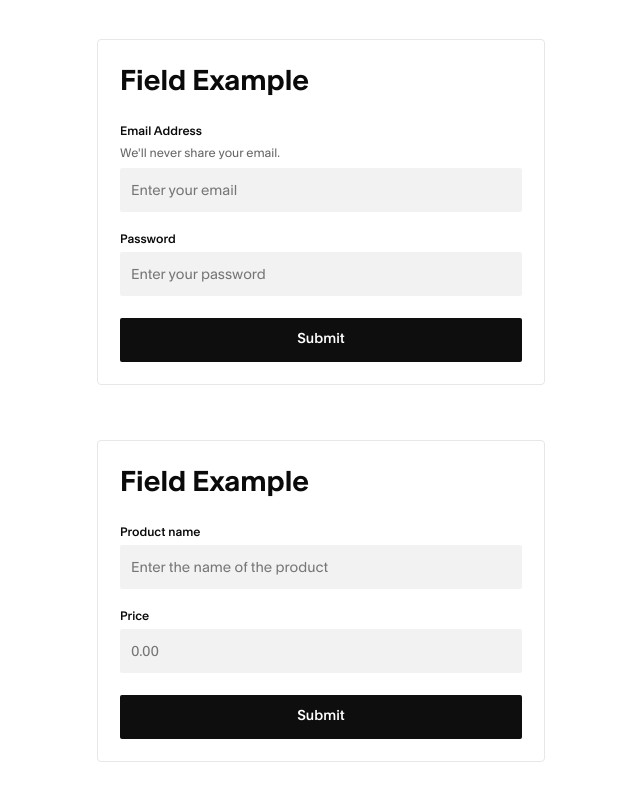
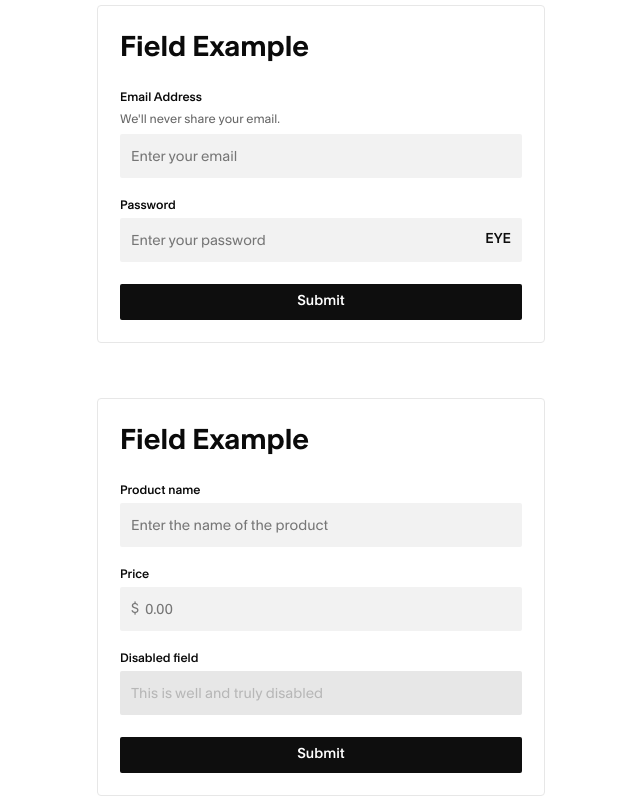
Before and after one commit to chrischenld/rosetta-reno, a Next.js app: page / in a window 1280 px wide. Shown: the whole page, without its empty margins (319-959 px from the left). Built offline with nearby package versions, Linux system fonts and the light colour scheme.

Commit message:
Adds Text Input subcomponents to reflect most recent updates and Button variants

```diff
--- a/app/page.tsx
+++ b/app/page.tsx
@@ -53,17 +53,28 @@ export default function Home() {
 					<Field name="email" error={emailError} required>
 						<Label>Email Address</Label>
 						<Description>We&apos;ll never share your email.</Description>
-						<TextInput
+						<TextInput>
+							<TextInput.Control
 								placeholder="Enter your email"
+								type="email"
 								value={email}
 								onChange={handleEmailChange}
 								onBlur={() => validateEmail(email)}
 							/>
+						</TextInput>
 						<ErrorMessage />
 					</Field>
 					<Field name="password" required>
 						<Label>Password</Label>
-						<TextInput placeholder="Enter your password" />
+						<TextInput>
+							<TextInput.Control
+								placeholder="Enter your password"
+								type="password"
+							/>
+							<TextInput.Slot>
+								<Button label="EYE" variant="text" size="small" />
+							</TextInput.Slot>
+						</TextInput>
 					</Field>
 
 					<Button label="Submit" />
@@ -75,17 +86,31 @@ export default function Home() {
 				<form onSubmit={handleSubmit} className="flex flex-col gap-[22px]">
 					<Field name="product">
 						<Label>Product name</Label>
-						<TextInput
+						<TextInput>
+							<TextInput.Control
 								placeholder="Enter the name of the product"
 								value={email}
 								onChange={handleEmailChange}
 								onBlur={() => validateEmail(email)}
 							/>
+						</TextInput>
 						<ErrorMessage />
 					</Field>
 					<Field name="price">
 						<Label>Price</Label>
-						<TextInput placeholder="0.00" />
+						<TextInput>
+							<TextInput.Slot>$</TextInput.Slot>
+							<TextInput.Control placeholder="0.00" type="number" />
+						</TextInput>
+					</Field>
+					<Field name="disabled">
+						<Label>Disabled field</Label>
+						<TextInput>
+							<TextInput.Control
+								disabled
+								placeholder="This is well and truly disabled"
+							/>
+						</TextInput>
 					</Field>
 
 					<Button label="Submit" />
--- a/components/Button.tsx
+++ b/components/Button.tsx
@@ -1,12 +1,29 @@
+import { cn } from "@/lib/utils";
+
 interface ButtonProps {
 	label: string;
+	variant?: "primary" | "text";
+	size?: "small" | "medium" | "large";
 }
 
-export function Button({ label }: ButtonProps) {
+export function Button({
+	label,
+	variant = "primary",
+	size = "medium",
+}: ButtonProps) {
 	return (
 		<button
 			type="submit"
-			className="w-full font-Clarkson font-medium text-[14px] rounded-[2px] bg-[var(--rosetta-gray-100)] px-[11px] py-[6px] h-[44px] text-[var(--rosetta-gray-base)] hover:bg-[var(--rosetta-gray-200)] focus-visible:ring-2 focus-visible:ring-offset-2 focus-visible:ring-[var(--rosetta-gray-100)]"
+			className={cn(
+				"w-full font-Clarkson font-medium text-[14px] rounded-[2px] hover:cursor-pointer",
+				variant === "primary" &&
+					"px-[11px] py-[6px] bg-[var(--rosetta-gray-100)] hover:bg-[var(--rosetta-gray-200)] text-[var(--rosetta-gray-base)] focus-visible:ring-2 focus-visible:ring-offset-2 focus-visible:ring-[var(--rosetta-gray-100)]",
+				variant === "text" &&
+					"text-[var(--rosetta-gray-100)] bg-transparent focus-visible:outline-none focus-visible:ring-2 focus-visible:ring-offset-2 focus-visible:ring-[var(--rosetta-gray-100)]",
+				size === "small" && "h-auto",
+				size === "medium" && "h-[36px]",
+				size === "large" && "h-[44px]"
+			)}
 		>
 			{label}
 		</button>
--- a/components/TextInput.tsx
+++ b/components/TextInput.tsx
@@ -1,20 +1,75 @@
 "use client";
 
-import type React from "react";
-
-import { forwardRef } from "react";
+import React from "react";
+import {
+	forwardRef,
+	createContext,
+	useState,
+	useEffect,
+	useContext,
+} from "react";
 import { useFieldContext } from "./field-context";
 import { cn } from "@/lib/utils";
 
-export interface TextInputProps
+interface TextInputContextValue {
+	id?: string;
+	name?: string;
+	disabled?: boolean;
+	required?: boolean;
+	error?: string;
+	focusedElement?: "control" | "slot" | null;
+	handleFocus?: (element: "control" | "slot") => void;
+	handleBlur?: () => void;
+}
+
+export const TextInputContext = createContext<
+	TextInputContextValue | undefined
+>(undefined);
+
+export interface TextInputProps {
+	/** Child components */
+	children: React.ReactNode;
+	/** Additional CSS classes */
+	className?: string;
+}
+
+export interface TextInputControlProps
 	extends React.InputHTMLAttributes<HTMLInputElement> {
 	/** Additional CSS classes */
 	className?: string;
 }
 
-export const TextInput = forwardRef<HTMLInputElement, TextInputProps>(
-	({ className, type = "text", ...props }, ref) => {
-		const { id, name, disabled, required, error } = useFieldContext();
+export interface TextInputSlotProps {
+	/** Child components */
+	children: React.ReactNode;
+	/** Additional CSS classes */
+	className?: string;
+}
+
+const useFocusState = () => {
+	const [focusedElement, setFocusedElement] = useState<
+		"control" | "slot" | null
+	>(null);
+
+	const handleFocus = (element: "control" | "slot") => {
+		setFocusedElement(element);
+	};
+
+	const handleBlur = () => {
+		setFocusedElement(null);
+	};
+
+	return {
+		focusedElement,
+		handleFocus,
+		handleBlur,
+	};
+};
+
+const TextInputControl = forwardRef<HTMLInputElement, TextInputControlProps>(
+	({ className, type = "text", disabled, ...props }, ref) => {
+		const { id, name, required, error } = useFieldContext();
+		const context = useContext(TextInputContext);
 
 		return (
 			<input
@@ -25,10 +80,11 @@ export const TextInput = forwardRef<HTMLInputElement, TextInputProps>(
 				disabled={disabled}
 				required={required}
 				aria-invalid={!!error}
+				onFocus={() => context?.handleFocus?.("control")}
+				onBlur={() => context?.handleBlur?.()}
 				className={cn(
-					"flex h-[44px] w-full rounded-[2px] bg-[var(--rosetta-gray-900)] px-[11px] py-[6px] text-sm ring-offset-0 placeholder:text-[var(--rosetta-gray-400)] focus-visible:outline-none focus-visible:ring-2 focus-visible:ring-[var(--rosetta-gray-100)] disabled:cursor-not-allowed disabled:bg-[var(--rosetta-gray-800)]",
-					error &&
-						"border border-[var(--rosetta-red-400)] focus-visible:ring-[var(--rosetta-red-400)]",
+					"h-[44px] w-full bg-transparent text-sm ring-offset-0 placeholder:text-[var(--rosetta-gray-400)] focus-visible:outline-none disabled:cursor-not-allowed",
+					disabled && "placeholder:text-[var(--rosetta-gray-600)]",
 					className
 				)}
 				{...props}
@@ -37,4 +93,101 @@ export const TextInput = forwardRef<HTMLInputElement, TextInputProps>(
 	}
 );
 
+TextInputControl.displayName = "TextInput.Control";
+
+const TextInputSlot = ({ children, className }: TextInputSlotProps) => {
+	const context = useContext(TextInputContext);
+
+	// Clone children to add focus handlers
+	const childrenWithFocus = React.Children.map(children, (child) => {
+		if (React.isValidElement(child)) {
+			return React.cloneElement(
+				child as React.ReactElement<{
+					onFocus?: () => void;
+					onBlur?: () => void;
+				}>,
+				{
+					onFocus: () => context?.handleFocus?.("slot"),
+					onBlur: () => context?.handleBlur?.(),
+				}
+			);
+		}
+		return child;
+	});
+
+	return (
+		<div
+			className={cn(
+				"flex items-center text-[var(--rosetta-gray-400)] text-[14px]",
+				className
+			)}
+		>
+			{childrenWithFocus}
+		</div>
+	);
+};
+
+TextInputSlot.displayName = "TextInput.Slot";
+
+export const TextInput = ({ children, className }: TextInputProps) => {
+	const fieldContext = useFieldContext();
+	const { focusedElement, handleFocus, handleBlur } = useFocusState();
+	const [contextValue, setContextValue] = useState(fieldContext);
+
+	// Update context when field context changes, but preserve disabled state
+	useEffect(() => {
+		setContextValue((prev) => ({
+			...fieldContext,
+			disabled: prev.disabled,
+		}));
+	}, [fieldContext]);
+
+	// Find the Control component and get its disabled state
+	const controlDisabled = React.Children.toArray(children).find(
+		(child): child is React.ReactElement<TextInputControlProps> =>
+			React.isValidElement(child) && child.type === TextInputControl
+	)?.props?.disabled;
+
+	// Update context when Control's disabled state changes
+	useEffect(() => {
+		if (controlDisabled !== undefined) {
+			setContextValue((prev) => ({ ...prev, disabled: controlDisabled }));
+		}
+	}, [controlDisabled]);
+
+	return (
+		<TextInputContext.Provider
+			value={{
+				...contextValue,
+				focusedElement,
+				handleFocus,
+				handleBlur,
+			}}
+		>
+			<div
+				className={cn(
+					"flex gap-[6px] h-[44px] w-full items-center rounded-[2px] px-[11px] py-[6px] ring-offset-0",
+					// Only show focus ring when Control is focused
+					focusedElement === "control" &&
+						"focus-within:ring-2 focus-within:ring-[var(--rosetta-gray-100)]",
+					!contextValue.disabled && "bg-[var(--rosetta-gray-900)]",
+					contextValue.disabled && [
+						"bg-[var(--rosetta-gray-800)] cursor-not-allowed",
+						// Make all children show not-allowed cursor
+						"[&_*]:cursor-not-allowed",
+					],
+					contextValue.error &&
+						"border border-[var(--rosetta-red-400)] focus-within:ring-[var(--rosetta-red-400)]",
+					className
+				)}
+			>
+				{children}
+			</div>
+		</TextInputContext.Provider>
+	);
+};
+
 TextInput.displayName = "TextInput";
+
+TextInput.Control = TextInputControl;
+TextInput.Slot = TextInputSlot;
```
Also changed, not shown: 1 other file (tests, documents, lock files or other folders). Lines whose indentation alone changed are shown as unchanged.
